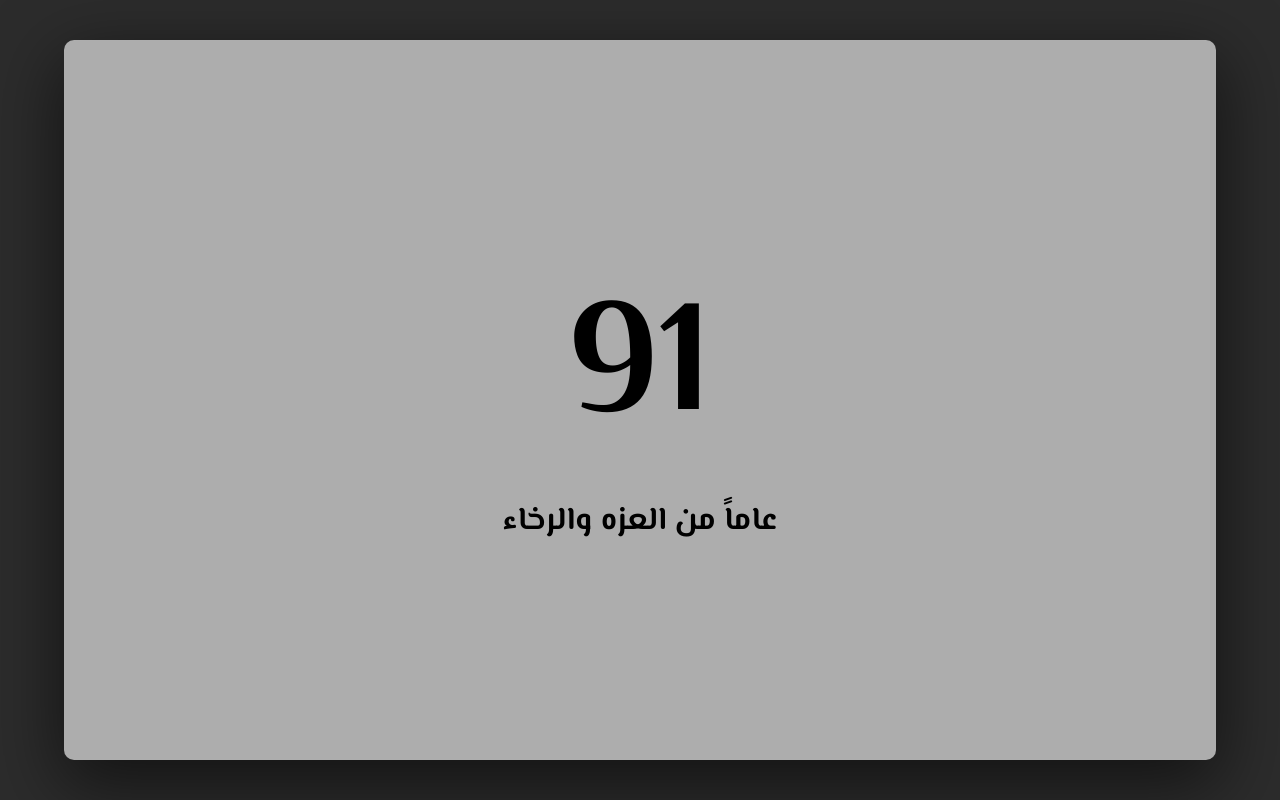
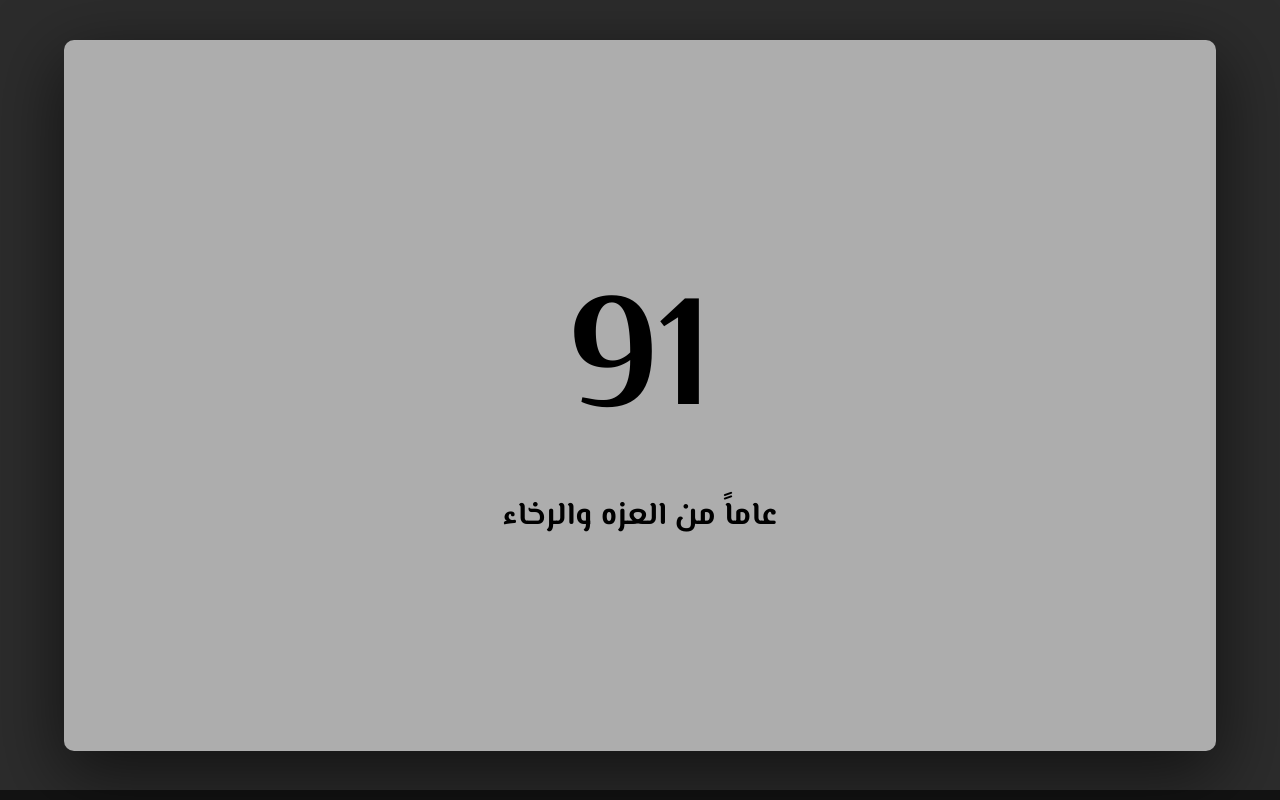
Before and after one commit to khaledYS/ksa-national-day, a plain HTML site: page index.html in a window 1280 px wide. Drawn offline with nearby package versions, Linux system fonts and the light colour scheme.

Commit message:
added a bottom border to  every container

```diff
--- a/styles/style.css
+++ b/styles/style.css
@@ -31,6 +31,7 @@ body{
 }
 body > .container {
     scroll-snap-align: start;
+    border-bottom: 10px solid #131313;
 }
 /* first section */
 body > .first{
```
